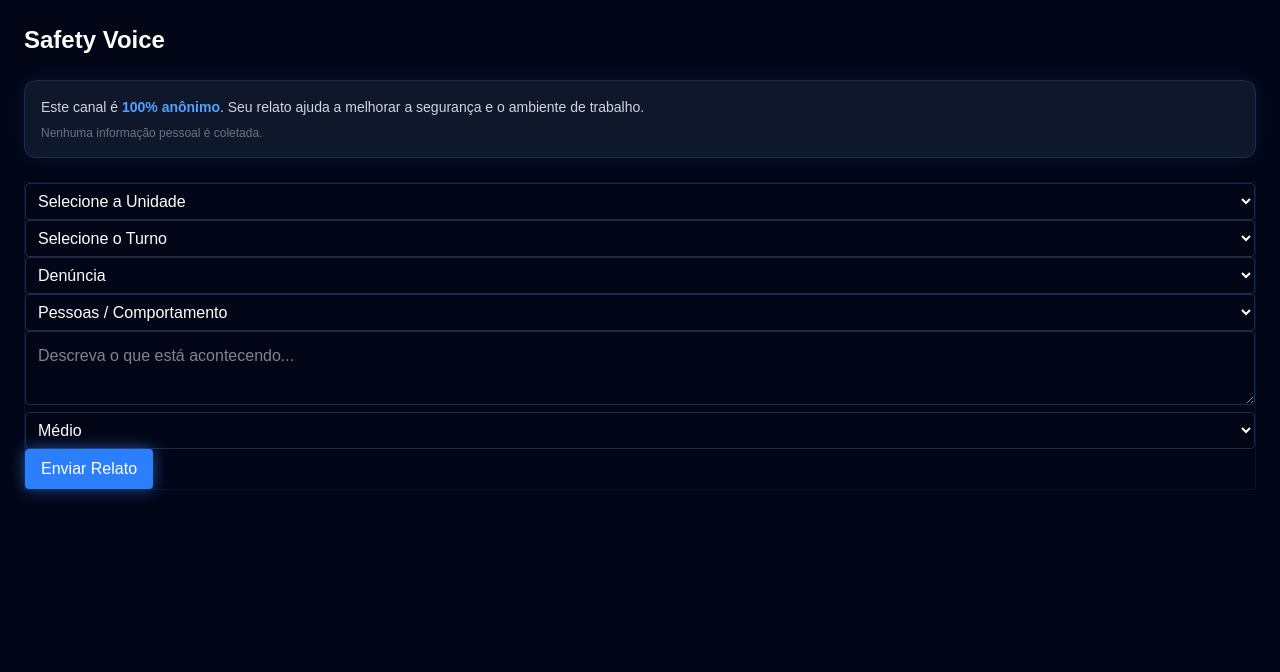
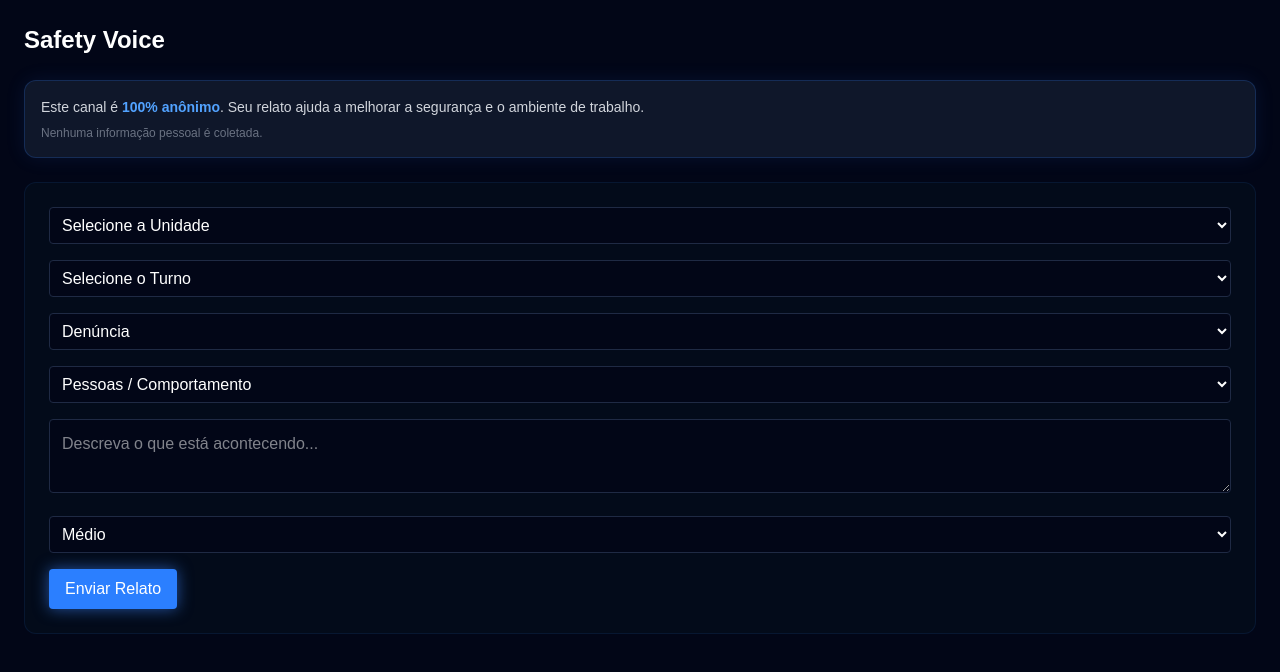
Before and after one commit to anaartagaveytia1-web/aris-frontend, a Next.js app: page /safety-voice in a window 1280 px wide. Shown: the top 672 px of the page. Built offline with nearby package versions, Linux system fonts and the light colour scheme.

Commit message:
update safety-voice

```diff
--- a/app/safety-voice/page.tsx
+++ b/app/safety-voice/page.tsx
@@ -48,7 +48,9 @@ export default function SafetyVoice() {
   }
 
   return (
-    <div className="min-h-screen bg-[#020617] text-white p-6">
+  <div className="min-h-screen bg-[#020617] text-white p-6">
+
+    <div className="max-w-[700px] mx-auto"></div>
 
       {/* HEADER */}
       <h1 className="text-2xl font-bold mb-6">
@@ -67,7 +69,13 @@ export default function SafetyVoice() {
 
 </div>
       {/* FORMULÁRIO */}
-      <div className="bg-[#020617] border border-blue-500/10">
+      <div className="
+bg-[#030b1a]
+border border-blue-500/10
+p-6
+rounded-xl
+space-y-4
+">
 
         {/* UNIDADE */}
         <select
@@ -190,7 +198,7 @@ export default function SafetyVoice() {
         ))}
 
       </div>
+      </div>
 
-    </div>
-  )
+      )
 }
```
